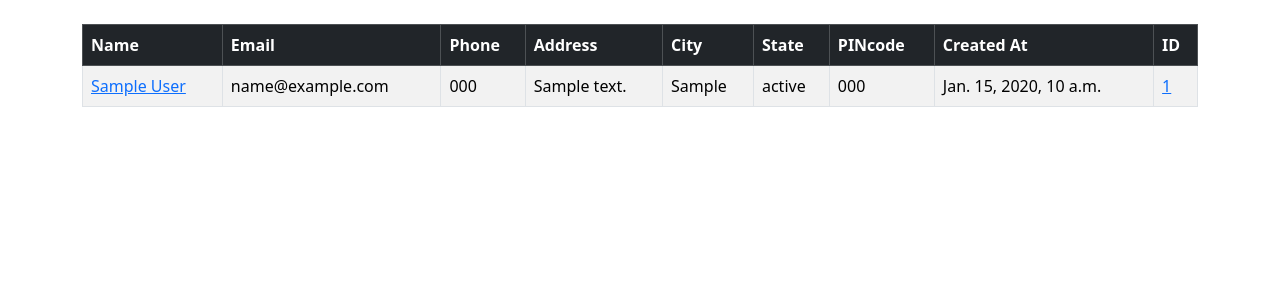
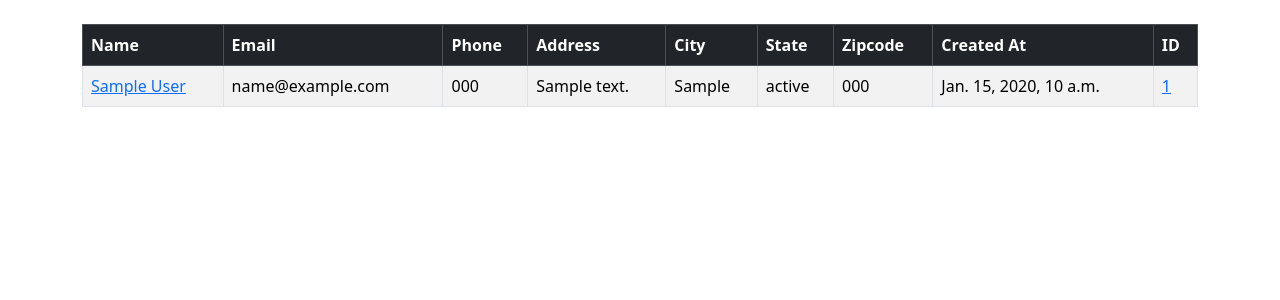
Before and after one commit to adistrim/django-CRM, a Django app: page / in a window 1280 px wide. Shown: the part 56-356 px from the top of the page. Run offline with Django 5.2, Linux system fonts and the light colour scheme; a user stored in the database is signed in; tables that the repository leaves empty hold one stand-in row (values such as "Sample post").

Commit message:
PIN to Zip

```diff
--- a/website/templates/home.html
+++ b/website/templates/home.html
@@ -15,7 +15,7 @@
       <th scope="col">Address</th>
       <th scope="col">City</th>
       <th scope="col">State</th>
-      <th scope="col">PINcode</th>
+      <th scope="col">Zipcode</th>
       <th scope="col">Created At</th>
       <th scope="col">ID</th>
     </tr>
--- a/website/templates/record.html
+++ b/website/templates/record.html
@@ -27,7 +27,7 @@
                 <strong>State: </strong>{{ customer_record.state }}
             </p>
             <p class="card-text">
-                <strong>PIN Code: </strong>{{ customer_record.zipcode }}
+                <strong>Zipcode: </strong>{{ customer_record.zipcode }}
             </p>
             <p class="card-text">
                 <strong>Created At: </strong>{{ customer_record.created_at }}
```
